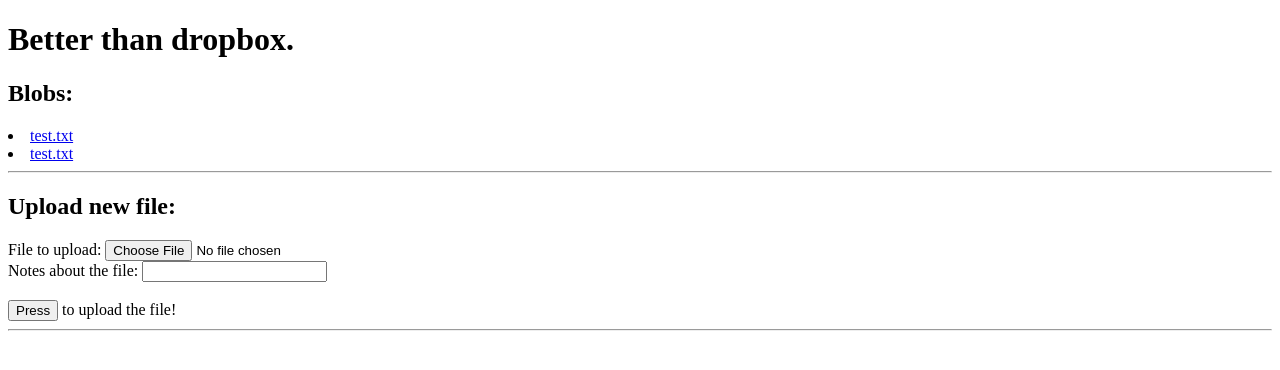
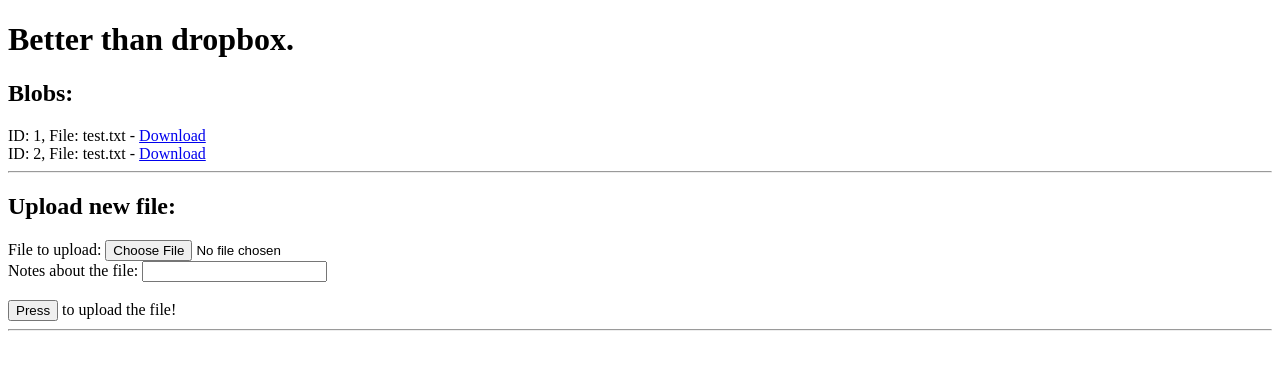
Before and after one commit to hedenberg/WebSync, a Flask app: page /blob in a window 1280 px wide. Shown: the top 370 px of the page. Run offline with Flask 2, Linux system fonts and the light colour scheme; data comes from the database, SQL or seed files in the repository.

Commit message:
Added a simple file download

```diff
--- a/websync/templates/sampleFileUpload.html
+++ b/websync/templates/sampleFileUpload.html
@@ -9,7 +9,8 @@
 
 <h2>Blobs:</h2>
 {% for blob in blobs %}
-<li> <a href="/blob/{{blob.id}}">{{blob.filename}}</a></li>
+<tb> ID: {{blob.id}}, File: {{blob.filename}} - <a href="/blob/{{blob.id}}">Download</a>
+<br>
 {% endfor %}
 
 
--- a/websync/views.py
+++ b/websync/views.py
@@ -1,5 +1,6 @@
+import os
 from websync import app
-from flask import redirect, request, url_for, render_template
+from flask import redirect, request, url_for, render_template, make_response
 from werkzeug import secure_filename
 from websync.database import db_session
 from websync.models import Blob
@@ -31,7 +32,22 @@ def blob_redirect():
 @app.route('/blob/<int:blob_id>', methods=['GET', 'PUT', 'DELETE'])
 def show_user_profile(blob_id):
     if request.method == 'GET':
-        return 'Blob resource id %s' % blob_id
+        blob = db_session.query(Blob).get(blob_id)
+        print "Blobid: %d" % blob_id
+        print "Blob: id:%d, filename:%s" % (blob.id, blob.filename)
+        # tell nginx to server the file and where to find it
+        file_size = os.path.getsize('websync/blobs/'+blob.filename)
+        print file_size
+        response = make_response()
+        response.headers['Pragma'] = 'public'
+        response.headers['Content-Type'] = 'txt'
+        response.headers['Content-Transfer-Encoding'] = 'binary'
+        response.headers['Content-Description'] = 'File Transfer'
+        response.headers['Content-Disposition'] = 'attachment; filename=%s' % blob.filename
+        response.headers['Content-Length'] = file_size
+        with open ("websync/blobs/"+blob.filename, "r") as blob_data:
+            response.data = blob_data.read()
+        return response
     elif request.method == 'PUT':
         return "Change that blob"
     elif request.method == 'DELETE':
```
